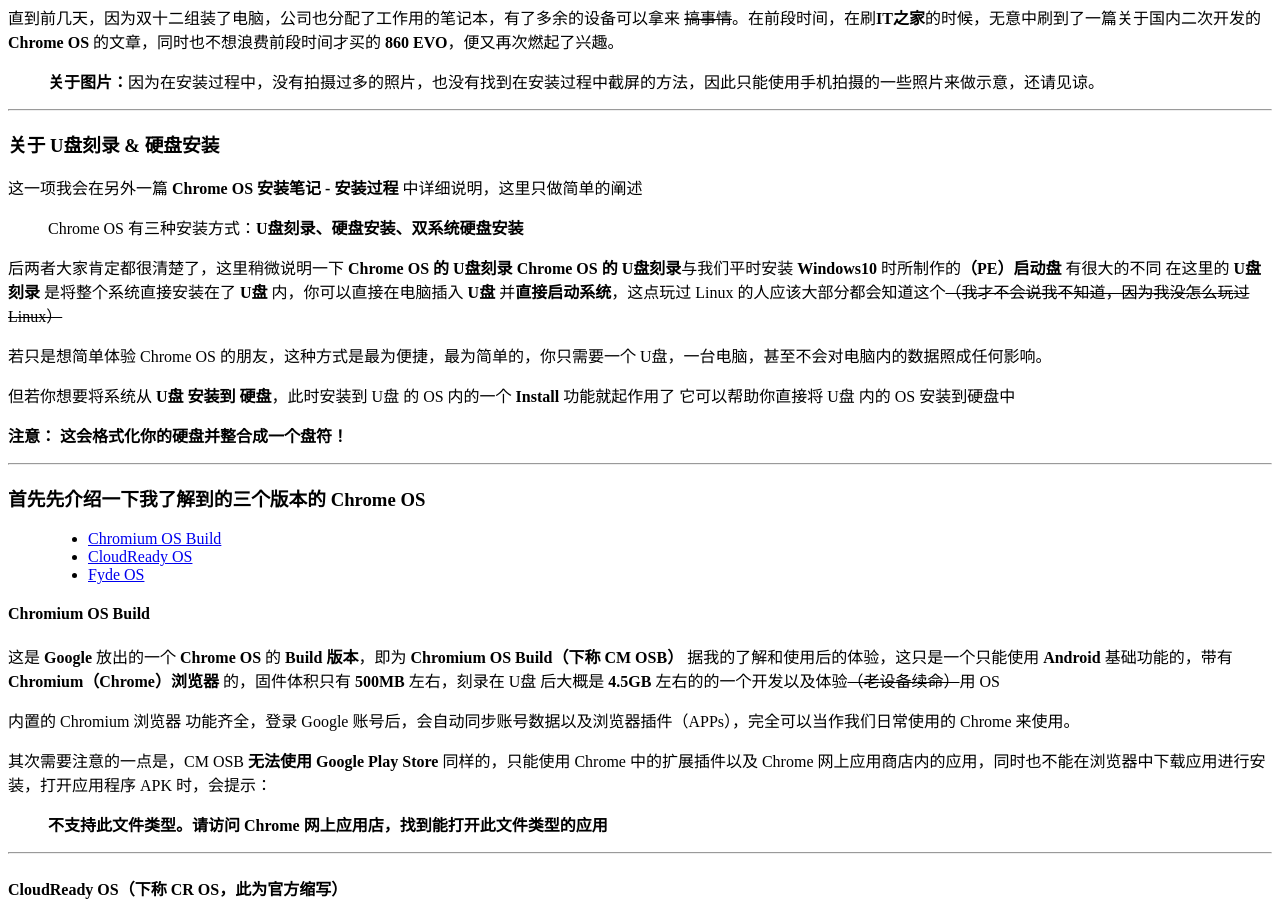
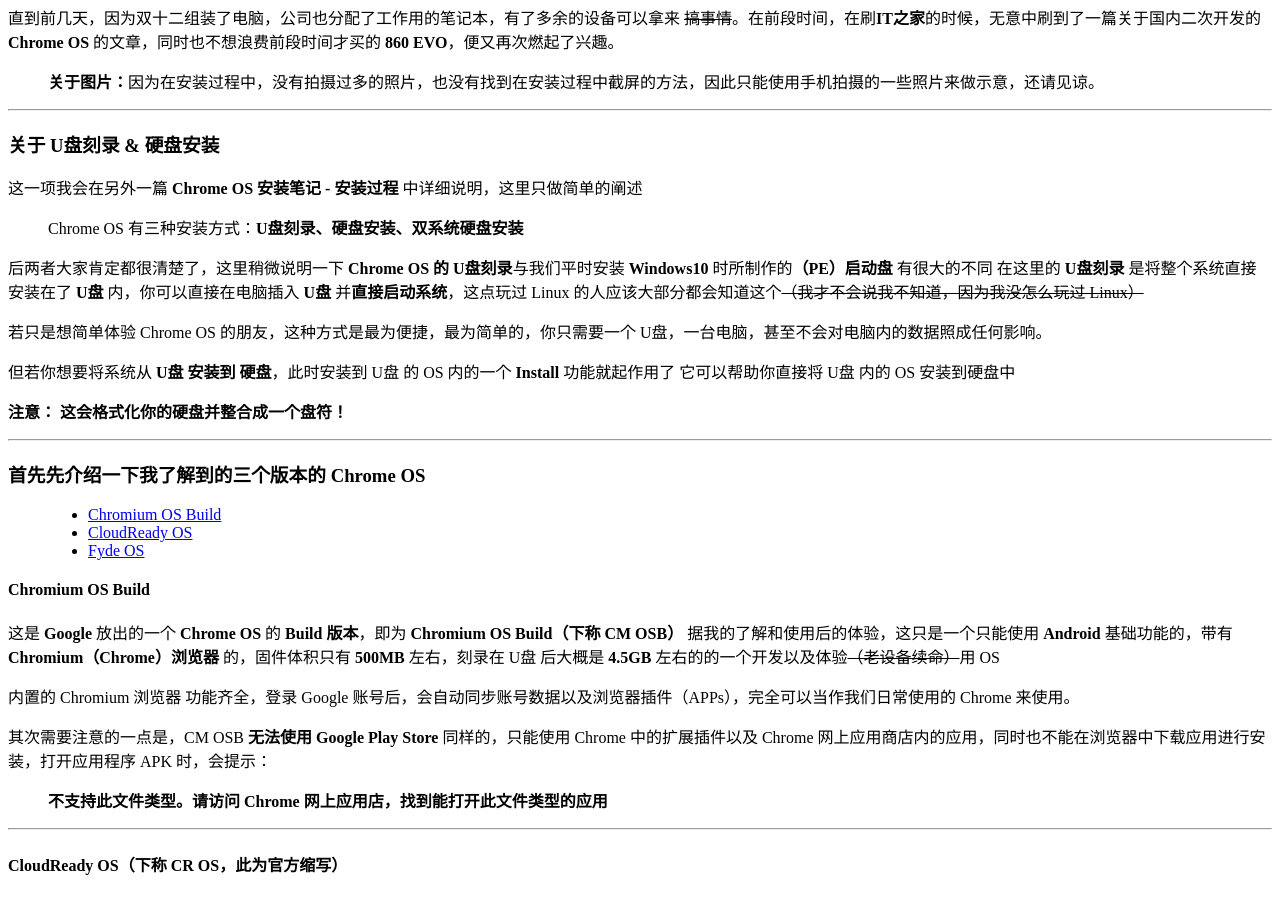
Before and after one commit to SenaJun/SenaJun.github.xyz, a Jekyll site: the page built from _posts/2019-5-13-Chrome-OS-Install-Note-1.md, in a window 1280 px wide and 900 px high, scrolled down 907 px. Built offline with Jekyll 4.4.1, drawn with Linux system fonts in a browser that asks for light colours; comment, search, counter and statistics services are not loaded.

Commit message:
Update 2019-5-13-Chrome-OS-Install-Note-1.md

```diff
--- a/_posts/2019-5-13-Chrome-OS-Install-Note-1.md
+++ b/_posts/2019-5-13-Chrome-OS-Install-Note-1.md
@@ -32,7 +32,7 @@
 
 > Chrome OS 有三种安装方式：**U盘刻录、硬盘安装、双系统硬盘安装**
 
-后两者大家肯定都很清楚了，这里稍微说明一下 **Chrome OS 的 U盘刻录**
+后两者大家肯定都很清楚了，这里稍微说明一下
 **Chrome OS 的 U盘刻录**与我们平时安装 **Windows10** 时所制作的**（PE）启动盘** 有很大的不同
 在这里的 **U盘刻录** 是将整个系统直接安装在了 **U盘** 内，你可以直接在电脑插入 **U盘** 并**直接启动系统**，这点玩过 Linux 的人应该大部分都会知道这个~~（我才不会说我不知道，因为我没怎么玩过 Linux）~~
 
```
